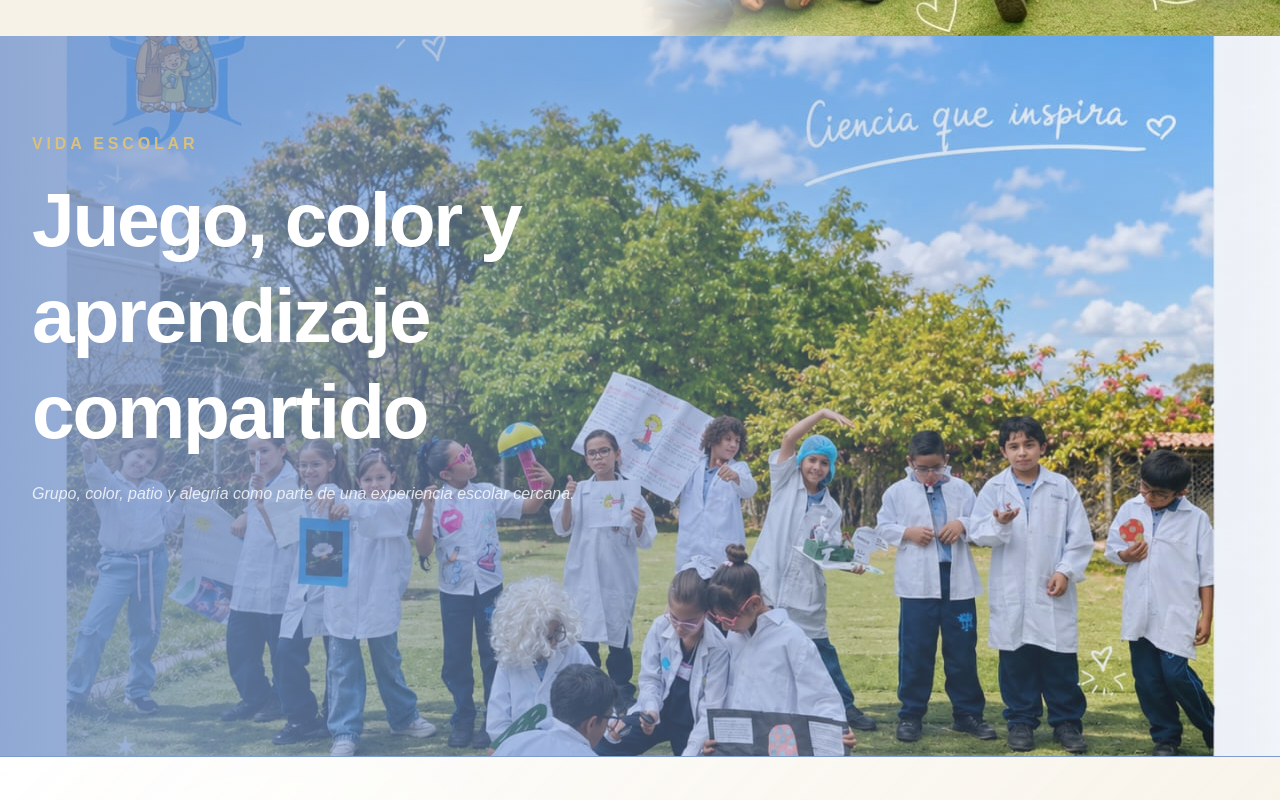
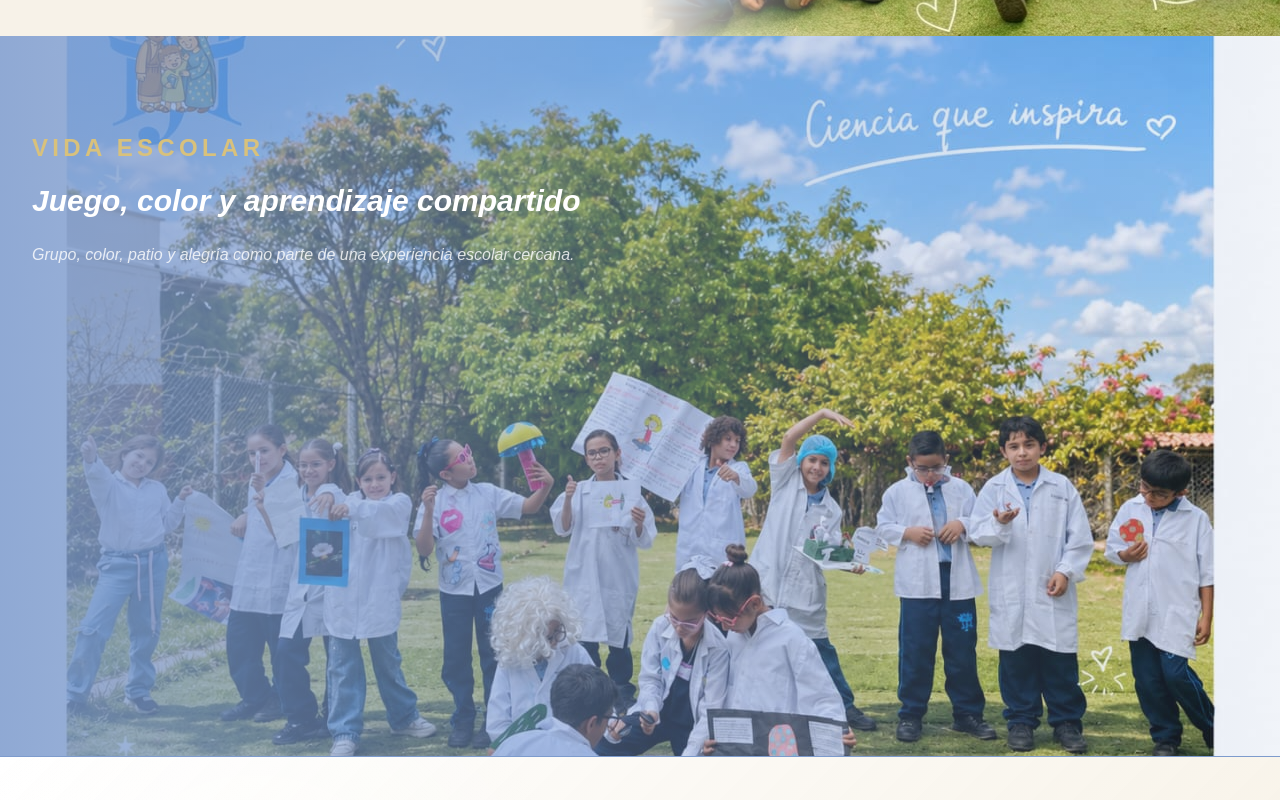
Before and after one commit to moralesandersonr-dev/fundacion-sagrada-familia, a Next.js app: page / in a window 1280 px wide. Shown: the part 780-1580 px from the top of the page. Built offline with nearby package versions, Linux system fonts and the light colour scheme; no server answers; a web font is replaced by a local one.

Commit message:
Update PhotoBanner.tsx

```diff
--- a/app/components/PhotoBanner.tsx
+++ b/app/components/PhotoBanner.tsx
@@ -57,13 +57,13 @@ export default function PhotoBanner({
           <p
             className={
               isDark
-                ? "text-sm font-black uppercase tracking-[0.22em] text-[#D8C17C] md:text-base md:tracking-[0.24em]"
-                : "text-[0.68rem] font-black uppercase tracking-[0.22em] text-[#8A6B12] md:text-xs md:tracking-[0.24em]"
+                ? "text-lg font-black uppercase tracking-[0.18em] text-[#D8C17C] md:text-2xl"
+                : "text-lg font-black uppercase tracking-[0.18em] text-[#8A6B12] md:text-2xl"
             }
           >
             {kicker}
           </p>
-          <h2 className="mt-3 text-[clamp(2.6rem,8vw,5rem)] font-black leading-tight tracking-[-0.03em] md:mt-4 md:text-[clamp(3.2rem,6vw,6rem)]">
+          <h2 className="mt-3 text-xl italic font-semibold leading-snug md:mt-4 md:text-3xl">
             {title}
           </h2>
           <p
```
